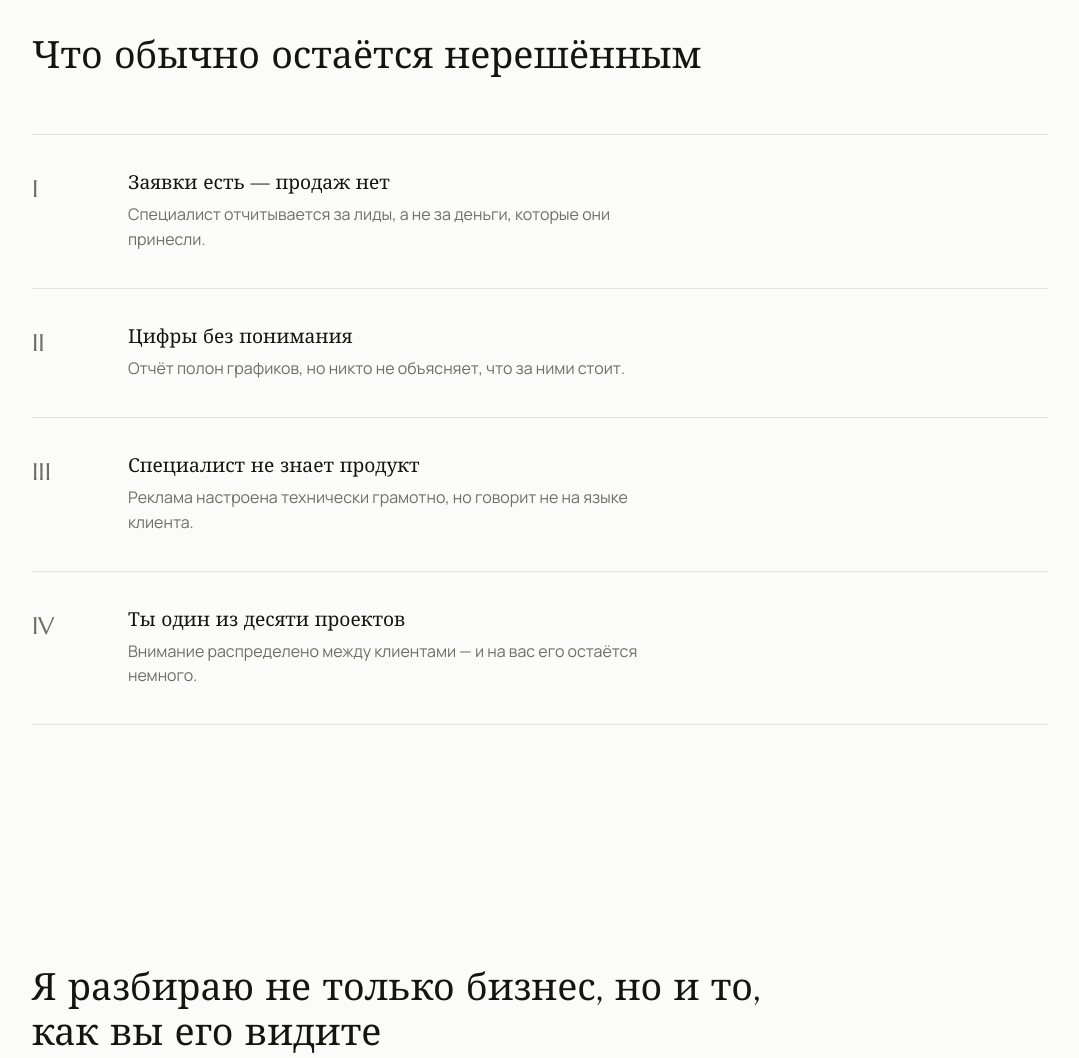
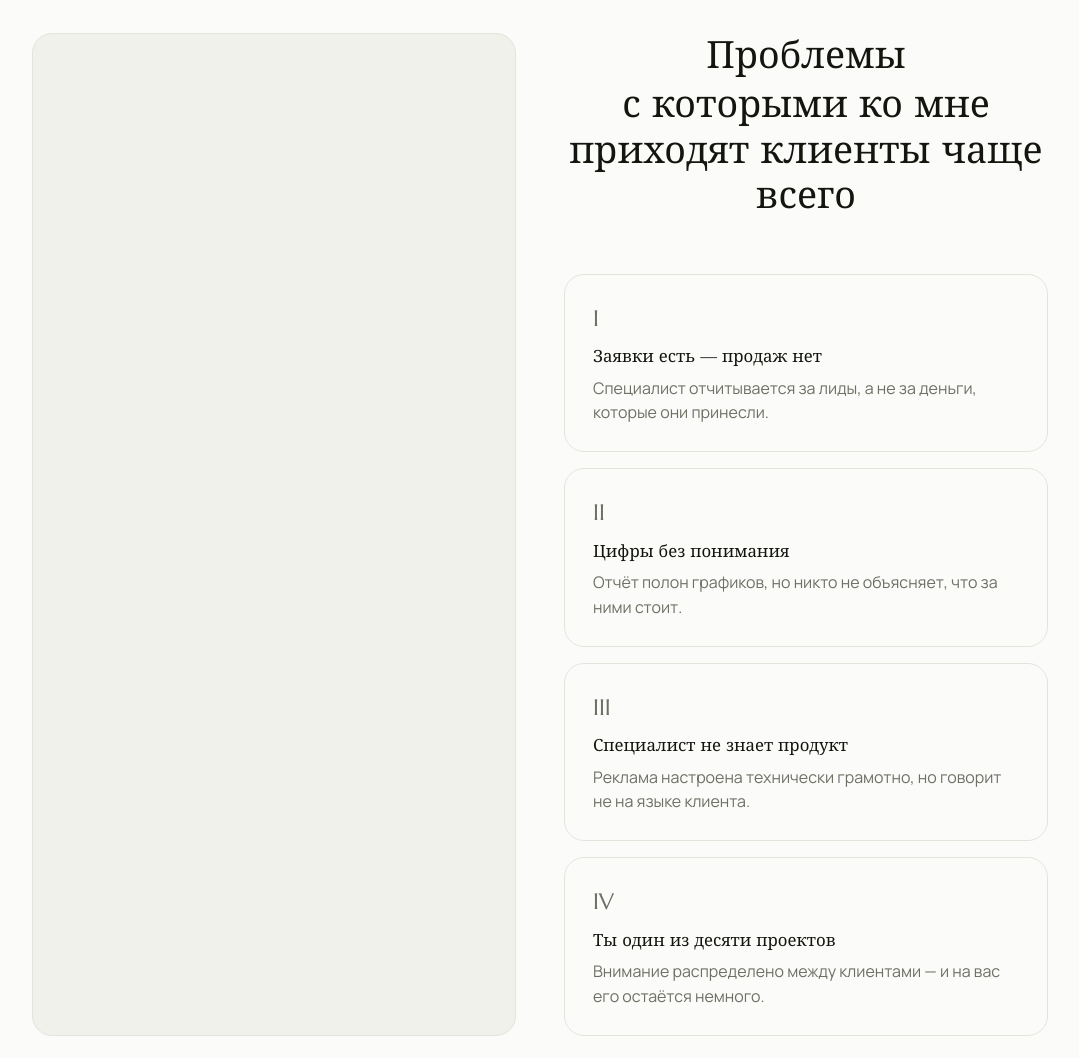
Before and after one commit to Idanzo23/targetvip, a plain HTML site: page index.html in a window 1280 px wide. Shown: the part 2080-3138 px from the top of the page, without its empty margins (100-1179 px from the left). Drawn offline with Linux system fonts and the light colour scheme.

Commit message:
добавил новый блок
Co-Authored-By: Claude Sonnet 5 <noreply@anthropic.com>

```diff
--- a/index.html
+++ b/index.html
@@ -271,35 +271,72 @@
   }
 
   /* ---------- Pains ---------- */
-  .pain-list {
+  .pains-grid {
+    display: grid;
+    grid-template-columns: 1fr 1fr;
+    gap: 48px;
+    align-items: start;
+  }
+
+  .pains-photo-slot {
+    height: 100%;
+    min-height: 320px;
+    background: #F1F1EC;
+    border: 1px solid var(--line);
+    border-radius: 20px;
+  }
+
+  .pains-content {
+    text-align: center;
+  }
+
+  .pains-title {
+    margin-left: auto;
+    margin-right: auto;
+  }
+
+  .pains-lead {
+    display: block;
+    margin-bottom: 4px;
+  }
+
+  .pains-sub {
+    display: block;
+  }
+
+  .pain-grid {
     display: flex;
     flex-direction: column;
+    gap: 16px;
+    text-align: left;
   }
 
-  .pain-item {
-    display: grid;
-    grid-template-columns: 72px 1fr;
-    gap: 24px;
-    padding: 36px 0;
-    border-top: 1px solid var(--line);
+  .pain-card {
+    border: 1px solid var(--line);
+    border-radius: 20px;
+    padding: 26px 28px;
+    transition: border-color 0.2s ease;
   }
 
-  .pain-item:last-child { border-bottom: 1px solid var(--line); }
+  .pain-card:hover {
+    border-color: var(--text);
+  }
 
   .pain-numeral {
+    display: block;
     font-family: var(--serif);
-    font-size: 1.5rem;
+    font-size: 1.4rem;
     color: var(--muted);
+    margin-bottom: 12px;
   }
 
-  .pain-item h3 {
-    font-size: 1.2rem;
+  .pain-card h3 {
+    font-size: 1.05rem;
     margin-bottom: 8px;
   }
 
-  .pain-item p {
+  .pain-card p {
     color: var(--muted);
-    max-width: 520px;
   }
 
   /* ---------- Approach ---------- */
@@ -490,7 +527,10 @@
 
     .included-grid { grid-template-columns: 1fr; }
 
-    .pain-item, .process-item {
+    .pains-grid { grid-template-columns: 1fr; gap: 32px; }
+    .pains-photo-slot { min-height: 220px; }
+
+    .process-item {
       grid-template-columns: 48px 1fr;
       gap: 16px;
       padding: 28px 0;
@@ -551,33 +591,28 @@
 
 <!-- 3. Боли клиента -->
 <section class="pains">
-  <div class="container">
-    <h2 class="section-title reveal">Что обычно остаётся нерешённым</h2>
-    <div class="pain-list">
-      <div class="pain-item reveal">
-        <div class="pain-numeral">I</div>
-        <div>
+  <div class="container pains-grid">
+    <div class="pains-photo-slot"></div>
+    <div class="pains-content">
+      <h2 class="section-title reveal pains-title"><span class="pains-lead">Проблемы</span><span class="pains-sub">с которыми ко мне приходят клиенты чаще всего</span></h2>
+      <div class="pain-grid">
+        <div class="pain-card reveal">
+          <span class="pain-numeral">I</span>
           <h3>Заявки есть — продаж нет</h3>
           <p>Специалист отчитывается за лиды, а не за деньги, которые они принесли.</p>
         </div>
-      </div>
-      <div class="pain-item reveal">
-        <div class="pain-numeral">II</div>
-        <div>
+        <div class="pain-card reveal">
+          <span class="pain-numeral">II</span>
           <h3>Цифры без понимания</h3>
           <p>Отчёт полон графиков, но никто не объясняет, что за ними стоит.</p>
         </div>
-      </div>
-      <div class="pain-item reveal">
-        <div class="pain-numeral">III</div>
-        <div>
+        <div class="pain-card reveal">
+          <span class="pain-numeral">III</span>
           <h3>Специалист не знает продукт</h3>
           <p>Реклама настроена технически грамотно, но говорит не на языке клиента.</p>
         </div>
-      </div>
-      <div class="pain-item reveal">
-        <div class="pain-numeral">IV</div>
-        <div>
+        <div class="pain-card reveal">
+          <span class="pain-numeral">IV</span>
           <h3>Ты один из десяти проектов</h3>
           <p>Внимание распределено между клиентами — и на вас его остаётся немного.</p>
         </div>
```
